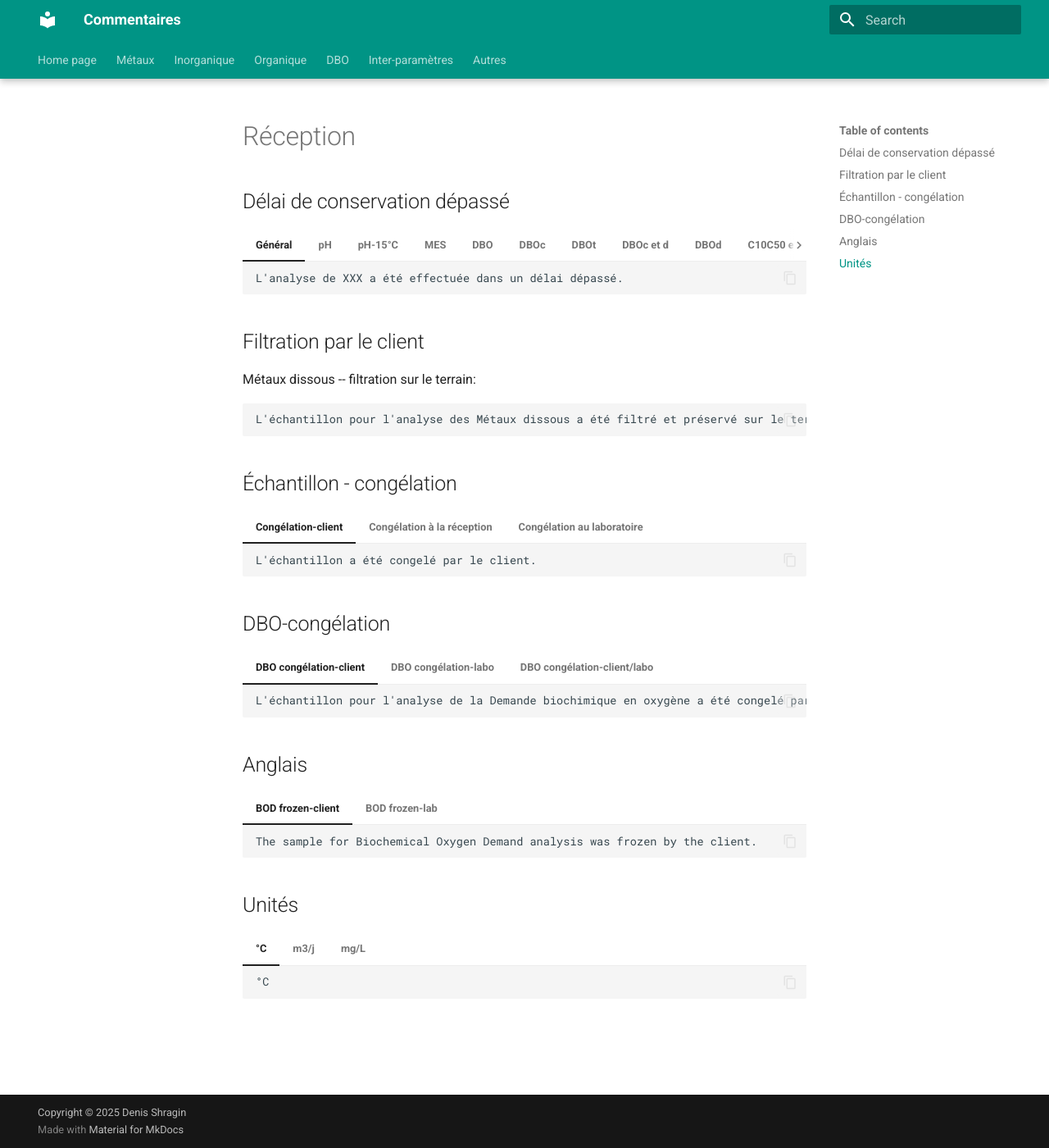
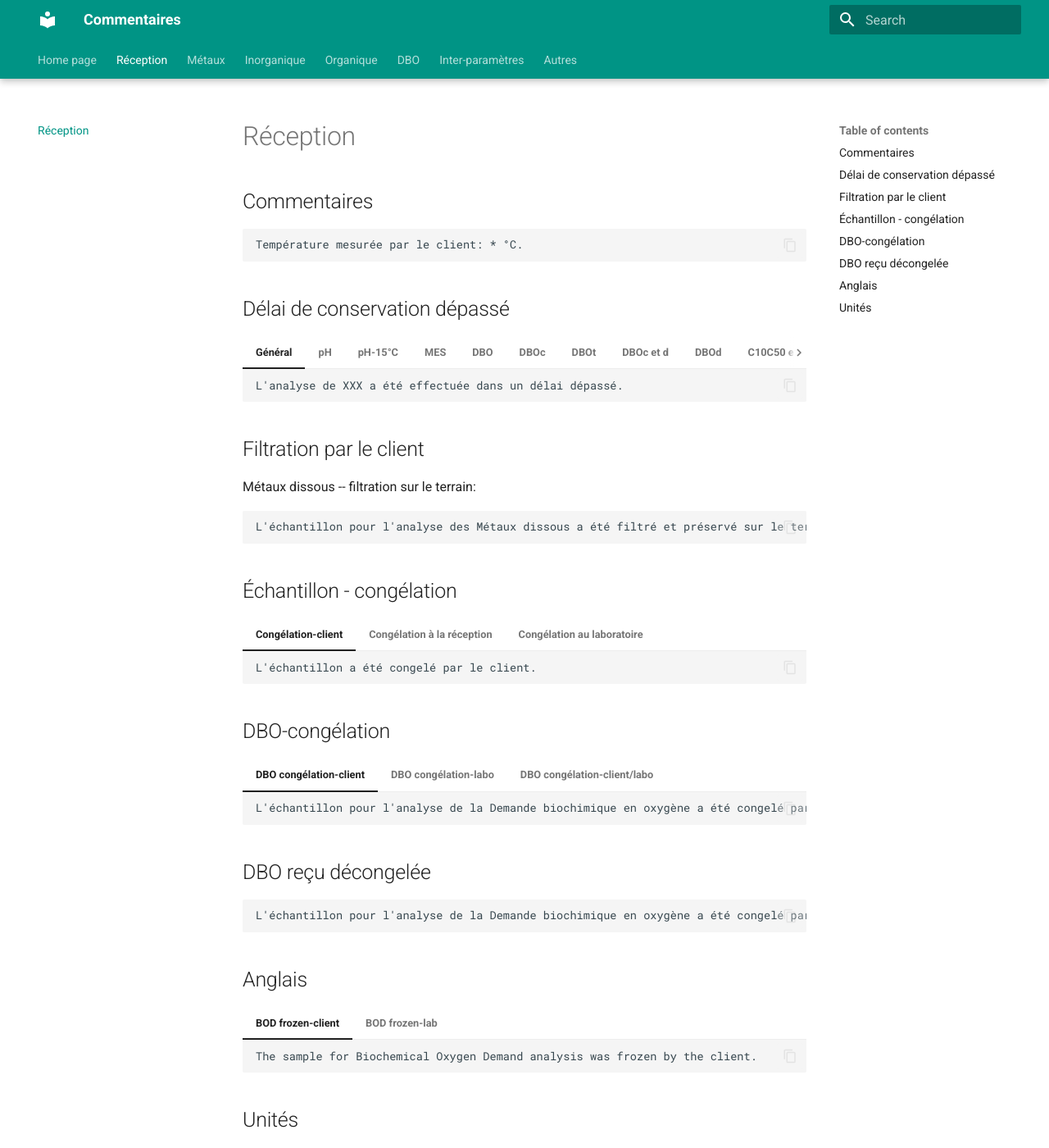
Before and after one commit to denisshragin/chemistry_comments, an MkDocs documentation site: the page built from docs/reception.md, in a window 1280 px wide and 1400 px high. Shown: the whole window at 82% size. Built offline with MkDocs 1.6.1 and Material for MkDocs 9.7.7, drawn with Linux system fonts in a browser that asks for light colours.

Commit message:
Some comments added and errors fixed

````diff
--- a/docs/reception.md
+++ b/docs/reception.md
@@ -1,4 +1,10 @@
 # Réception
+
+## Commentaires
+```
+Température mesurée par le client: * °C.
+```
+
 
 ## Délai de conservation dépassé
 
@@ -77,6 +83,11 @@ L'échantillon pour l'analyse des Métaux dissous a été filtré et préservé
     L'échantillon pour l'analyse de la Demande biochimique en oxygène a été congelé par le client.
     L'échantillon pour l'analyse de la Demande biochimique en oxygène a été congelé à la réception au laboratoire.
     ```
+## DBO reçu décongelée
+```
+L'échantillon pour l'analyse de la Demande biochimique en oxygène a été congelé par le client, mais a été reçu décongelé.
+```
+
 ## Anglais
 === "BOD frozen-client"
     ```
--- a/mkdocs.yml
+++ b/mkdocs.yml
@@ -2,6 +2,7 @@ site_name: Commentaires
 site_url: https://denisshragin.github.io/chemistry_comments/
 nav:
   - Home page: 'index.md'
+  - Réception: "reception.md"
   - Métaux: "metaux.md"
   - Inorganique: "inorganique.md"
   - Organique: "organique.md"
````
Also changed, not shown: docs/dbo.md (+4 -0 lines), docs/index.md (+1 -1 lines), docs/organique.md (+8 -2 lines).
